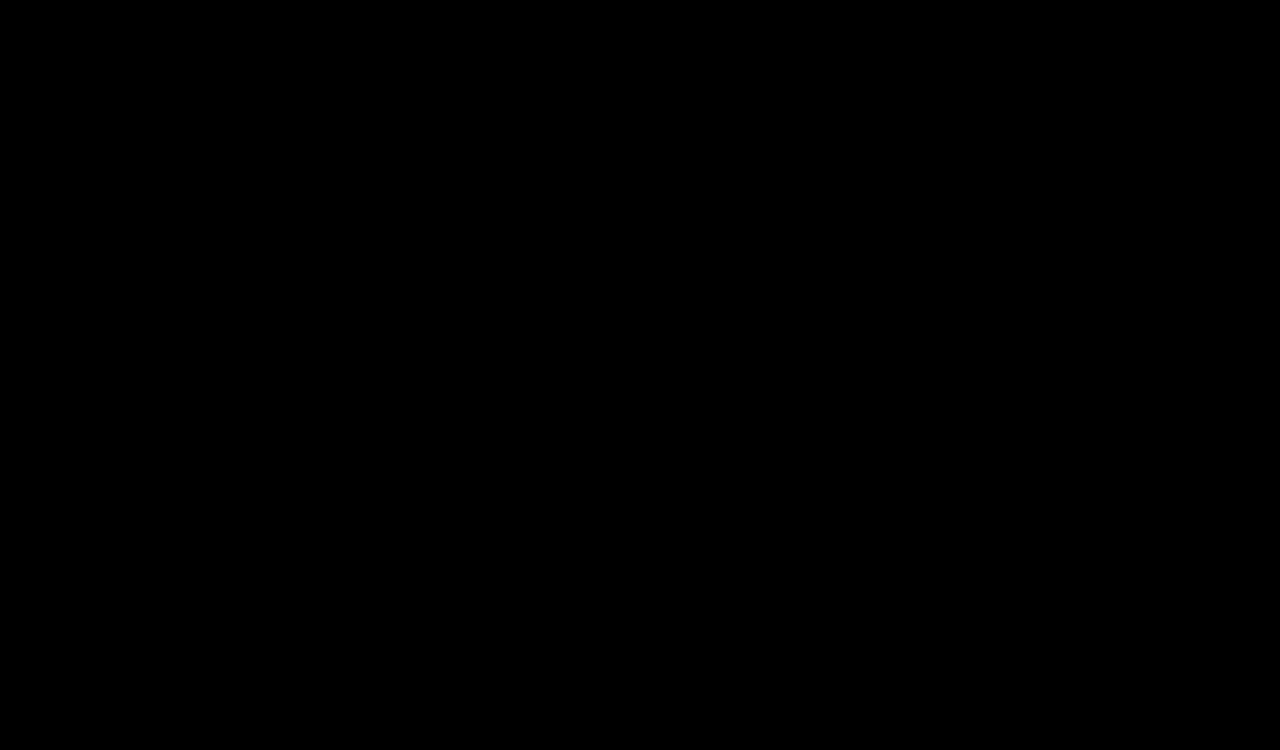
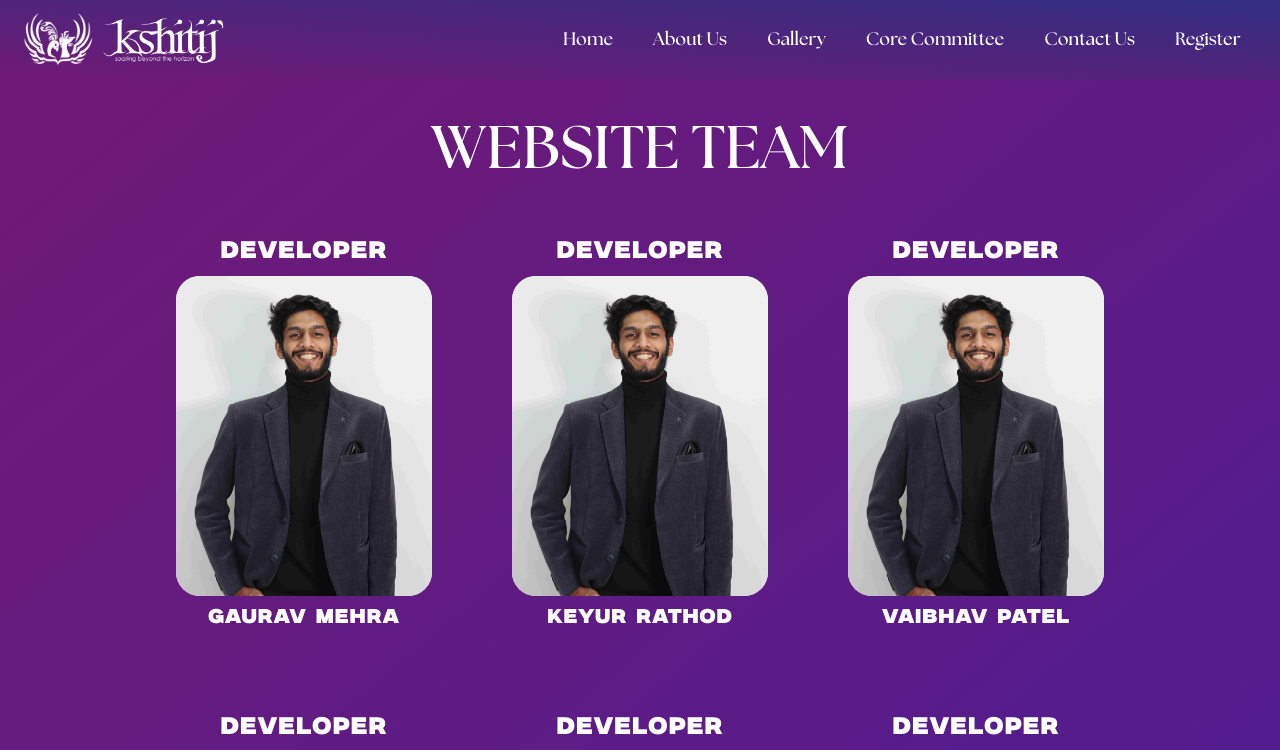
Before and after one commit to Keyurrr14/mithibaikshitij-frontend, a React (Vite) app: page /website-team in a window 1280 px wide. Before the commit this address had no page. Shown: the top 750 px of the page. Built offline with nearby package versions, Linux system fonts and the light colour scheme; a web font is replaced by a local one.

Commit message:
Website Team Page added

```diff
--- a/src/App.jsx
+++ b/src/App.jsx
@@ -4,7 +4,8 @@ import RootLayout from './_root/RootLayout.jsx';
 import BackSoonPage from './BackSoonPage.jsx';
 import AboutPage from './pages/AboutPage.jsx';
 import GalleryPage from './pages/GalleryPage.jsx';
-import CoreCommitteePage from './pages/CommitteePage.jsx';
+import CommitteePage from './pages/CommitteePage.jsx';
+import WebsiteTeamPage from './pages/WebsiteTeamPage.jsx';
 import ContactPage from './pages/ContactPage.jsx';
 import RegisterPage from './pages/RegisterPage.jsx';
 
@@ -16,7 +17,8 @@ const App = () => {
           <Route index element={<BackSoonPage />} />
           <Route path='/about' element={<AboutPage />} />
           <Route path='/gallery' element={<GalleryPage />} />
-          <Route path='/core-committee' element={<CoreCommitteePage />} />
+          <Route path='/core-committee' element={<CommitteePage />} />
+          <Route path='/website-team' element={<WebsiteTeamPage />} />
           <Route path='/contact' element={<ContactPage />} />
           <Route path='/register' element={<RegisterPage />} />
         </Route>
--- a/src/components/Navbar.jsx
+++ b/src/components/Navbar.jsx
@@ -6,9 +6,14 @@ import KshtijText from "/assets/images/KshtijText.webp";
 
 function Navbar() {
   const [isMenuOpen, setIsMenuOpen] = useState(false);
+  const [isDropdownOpen, setIsDropdownOpen] = useState(false);
 
   const onToggleMenu = () => {
     setIsMenuOpen(!isMenuOpen);
+  };
+
+  const toggleDropdown = () => {
+    setIsDropdownOpen(!isDropdownOpen);
   };
 
   return (
@@ -40,7 +45,13 @@ function Navbar() {
                 <span className="absolute bottom-0 left-0 w-0 h-0.5 bg-white transition-all duration-300 group-hover:w-full"></span>
               </li>
               <li className="relative group">
-                <NavLink to="/core-committee">Core Committee</NavLink>
+                <div className="cursor-pointer" onClick={toggleDropdown}>
+                  Core Committee
+                  <div className={`absolute top-full left-0 bg-gradient-to-tr from-fuchsia-900 to-indigo-900 py-2 rounded-lg ${isDropdownOpen ? 'block' : 'hidden'}`}>
+                    <NavLink to="/core-committee" className="block px-4 py-2 hover:bg-fuchsia-800 whitespace-nowrap">Committee</NavLink>
+                    <NavLink to="/website-team" className="block px-4 py-2 hover:bg-fuchsia-800 whitespace-nowrap">Website Team</NavLink>
+                  </div>
+                </div>
                 <span className="absolute bottom-0 left-0 w-0 h-0.5 bg-white transition-all duration-300 group-hover:w-full"></span>
               </li>
               <li className="relative group">
--- a/src/pages/CommitteePage.jsx
+++ b/src/pages/CommitteePage.jsx
@@ -1,44 +1,43 @@
 import React from "react";
 import CommitteeMemberCard from "../components/CommitteeMemberCard";
-import Background from "/assets/images/background.png";
-import BhumiShah from "/assets/images/committee/BhumiShah.webp";
-import DhruvAgarwal from "/assets/images/committee/DhruvAgarwal.webp";
-import GehnaTibb from "/assets/images/committee/GehnaTibb.webp";
-import RudraTrivedi from "/assets/images/committee/RudraTrivedi.webp";
-import KrishVora from "/assets/images/committee/KrishVora.webp";
-import DarshJain from "/assets/images/committee/DarshJain.webp";
-import MuditAggarwal from "/assets/images/committee/MuditAggarwal.webp";
-import RiddhiBheda from "/assets/images/committee/RiddhiBheda.webp";
-import SoumyaPattnaik from "/assets/images/committee/SoumyaPattnaik.webp";
-import UrjaSeth from "/assets/images/committee/UrjaSeth.webp";
-import PehuMakharia from "/assets/images/committee/PehuMakharia.webp";
-import MayankSavankar from "/assets/images/committee/MayankSavankar.webp";
-import DivyMehta from "/assets/images/committee/DivyMehta.webp";
-import SunidhiYadav from "/assets/images/committee/SunidhiYadav.webp";
-import RajGoradia from "/assets/images/committee/RajGoradia.webp";
-import HasnainAgharia from "/assets/images/committee/HasnainAgharia.webp";
-import MokshaThakkar from "/assets/images/committee/MokshaThakkar.webp";
-import PrathamMaru from "/assets/images/committee/PrathamMaru.webp";
-import ApoorviBhatiya from "/assets/images/committee/ApoorviBhatiya.webp";
-import FaruqDiddimani from "/assets/images/committee/FaruqDiddimani.webp";
-import NandiniVerat from "/assets/images/committee/NandiniVerat.webp";
-import SanskritiM from "/assets/images/committee/SanskritiM.webp";
-import LubhawaniSinghal from "/assets/images/committee/LubhawaniSinghal.webp";
-import RudrakshDave from "/assets/images/committee/RudrakshDave.webp";
-import VeeralJain from "/assets/images/committee/VeeralJain.webp";
-import KrishGala from "/assets/images/committee/KrishGala.webp";
-import JainamShah from "/assets/images/committee/JainamShah.webp";
-import ShreshthKoolwal from "/assets/images/committee/ShreshthKoolwal.webp";
-import PrathamChordiya from "/assets/images/committee/PrathamChordiya.webp";
 import AdiChedda from "/assets/images/committee/AdiChedda.webp";
 import AdityaHaria from "/assets/images/committee/AdityaHaria.webp";
+import ApoorviBhatiya from "/assets/images/committee/ApoorviBhatiya.webp";
+import BhumiShah from "/assets/images/committee/BhumiShah.webp";
+import DarshJain from "/assets/images/committee/DarshJain.webp";
+import DhruvAgarwal from "/assets/images/committee/DhruvAgarwal.webp";
+import DivyMehta from "/assets/images/committee/DivyMehta.webp";
+import FaruqDiddimani from "/assets/images/committee/FaruqDiddimani.webp";
 import GauriKabra from "/assets/images/committee/GauriKabra.webp";
+import GehnaTibb from "/assets/images/committee/GehnaTibb.webp";
 import HardiPurohit from "/assets/images/committee/HardiPurohit.webp";
+import HasnainAgharia from "/assets/images/committee/HasnainAgharia.webp";
 import IshanayaGhia from "/assets/images/committee/IshanayaGhia.webp";
+import JainamShah from "/assets/images/committee/JainamShah.webp";
 import KanishkSurana from "/assets/images/committee/KanishkSurana.webp";
+import KrishGala from "/assets/images/committee/KrishGala.webp";
+import KrishVora from "/assets/images/committee/KrishVora.webp";
+import LubhawaniSinghal from "/assets/images/committee/LubhawaniSinghal.webp";
+import MayankSavankar from "/assets/images/committee/MayankSavankar.webp";
+import MokshaThakkar from "/assets/images/committee/MokshaThakkar.webp";
+import MuditAggarwal from "/assets/images/committee/MuditAggarwal.webp";
+import NandiniVerat from "/assets/images/committee/NandiniVerat.webp";
+import PehuMakharia from "/assets/images/committee/PehuMakharia.webp";
+import PrathamChordiya from "/assets/images/committee/PrathamChordiya.webp";
+import PrathamMaru from "/assets/images/committee/PrathamMaru.webp";
 import PrathanaShetty from "/assets/images/committee/PrathanaShetty.webp";
 import RaghavDrolia from "/assets/images/committee/RaghavDrolia.webp";
+import RajGoradia from "/assets/images/committee/RajGoradia.webp";
+import RiddhiBheda from "/assets/images/committee/RiddhiBheda.webp";
+import RudrakshDave from "/assets/images/committee/RudrakshDave.webp";
+import RudraTrivedi from "/assets/images/committee/RudraTrivedi.webp";
+import SanskritiM from "/assets/images/committee/SanskritiM.webp";
+import ShreshthKoolwal from "/assets/images/committee/ShreshthKoolwal.webp";
 import ShrishtiGupta from "/assets/images/committee/ShrishtiGupta.webp";
+import SoumyaPattnaik from "/assets/images/committee/SoumyaPattnaik.webp";
+import SunidhiYadav from "/assets/images/committee/SunidhiYadav.webp";
+import UrjaSeth from "/assets/images/committee/UrjaSeth.webp";
+import VeeralJain from "/assets/images/committee/VeeralJain.webp";
 import ZainShah from "/assets/images/committee/ZainShah.webp";
 
 function CommitteePage() {
@@ -53,7 +52,7 @@ function CommitteePage() {
         Top Core
       </h1>
 
-      <div className="flex flex-wrap justify-center gap-24 mt-20 w-[95%] mx-auto">
+      <div className="flex flex-wrap justify-center gap-20 mt-14 w-[95%] mx-auto pb-10">
         <CommitteeMemberCard
           designation="Chairperson"
           image={DhruvAgarwal}
@@ -61,7 +60,7 @@ function CommitteePage() {
         />
       </div>
 
-      <div className="flex flex-wrap justify-center gap-24 mt-20 w-[95%] mx-auto">
+      <div className="flex flex-wrap justify-center gap-20 mt-10 w-[95%] mx-auto">
         <CommitteeMemberCard
           designation="Deputy-Chairperson"
           image={BhumiShah}
@@ -69,7 +68,7 @@ function CommitteePage() {
         />
       </div>
 
-      <div className="flex flex-wrap justify-center gap-24 mt-20 w-[95%] mx-auto">
+      <div className="flex flex-wrap justify-center gap-20 mt-14 w-[95%] mx-auto pb-10">
         <CommitteeMemberCard
           designation="Vice-Chairperson"
           image={GehnaTibb}
@@ -96,7 +95,7 @@ function CommitteePage() {
         Core
       </h1>
 
-      <div className="flex flex-wrap justify-center gap-24 mt-20 w-[95%] mx-auto">
+      <div className="flex flex-wrap justify-center gap-20 mt-14 w-[95%] mx-auto pb-10">
         <CommitteeMemberCard
           designation="Marketing"
           image={HasnainAgharia}
--- /dev/null
+++ b/src/pages/WebsiteTeamPage.jsx
@@ -0,0 +1,51 @@
+import React from "react";
+import DhruvAgarwal from "../../public/assets/images/committee/DhruvAgarwal.webp";
+import CommitteeMemberCard from "../components/CommitteeMemberCard";
+
+function WebsiteTeamPage() {
+  return (
+    <>
+      <div className="w-full min-h-screen bg-gradient-to-br from-fuchsia-900 to-violet-900">
+        <h1 className="font-seasons pt-10 text-center text-2xl sm:text-4xl md:text-5xl lg:text-6xl font-black text-white">
+          WEBSITE TEAM
+        </h1>
+
+
+        <div className="flex flex-wrap justify-center gap-20 mt-14 w-[95%] mx-auto pb-10">
+          <CommitteeMemberCard
+            designation="Developer"
+            image={DhruvAgarwal}
+            name="Gaurav Mehra"
+          />
+          <CommitteeMemberCard
+            designation="Developer"
+            image={DhruvAgarwal}
+            name="Keyur Rathod"
+          />
+          <CommitteeMemberCard
+            designation="Developer"
+            image={DhruvAgarwal}
+            name="Vaibhav Patel"
+          />
+          <CommitteeMemberCard
+            designation="Developer"
+            image={DhruvAgarwal}
+            name="Mayin Kajaria"
+          />
+          <CommitteeMemberCard
+            designation="Developer"
+            image={DhruvAgarwal}
+            name="Shrey Chandpa"
+          />
+          <CommitteeMemberCard
+            designation="Developer"
+            image={DhruvAgarwal}
+            name="Rajat Rane"
+          />
+        </div>
+      </div>
+    </>
+  );
+}
+
+export default WebsiteTeamPage;
```
